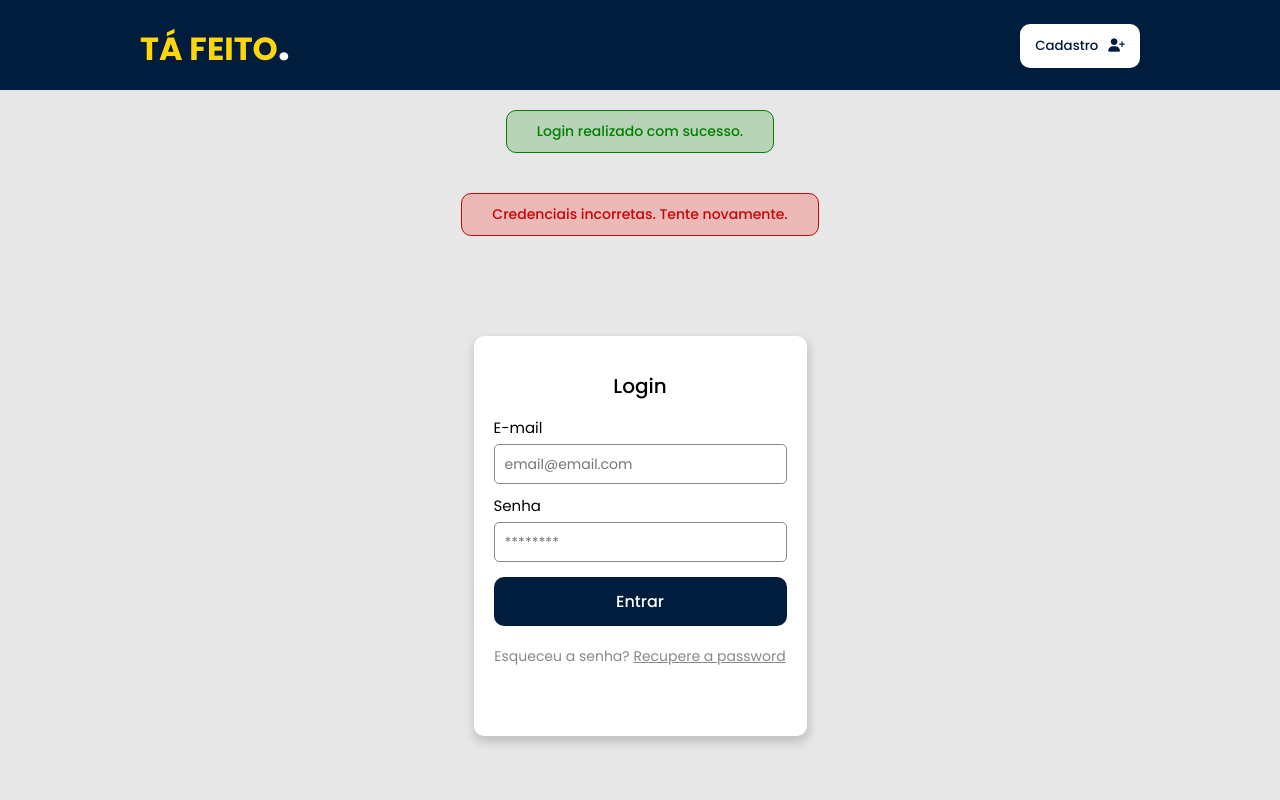
After one commit to jvsmatos/tafeito-personal-project, a PHP site: page /login.html in a window 1280 px wide. The commit adds this page. Run offline with PHP 8.4, Linux system fonts and the light colour scheme; some libraries are stand-ins or nearby versions.

Commit message:
2nd version, adding more features and user panel

```diff
--- /dev/null
+++ b/css/panel.css
@@ -0,0 +1,251 @@
+/* ------ FONT LINK ----- */
+@import url('https://fonts.googleapis.com/css2?family=Poppins:ital,wght@0,100;0,200;0,300;0,400;0,500;0,600;0,700;0,800;0,900;1,100;1,200;1,300;1,400;1,500;1,600;1,700;1,800;1,900&display=swap');
+
+
+/* ------ VARIABLES ----- */
+:root{
+    --body-color: rgb(250, 250, 250);
+    --color-white: rgb(255, 255, 255);
+
+    --text-color-second: #001D3D;
+    --text-color-third: #FFD60A;
+
+    --first-color: #001D3D;
+    --first-color-hover: #001D3D;
+
+    --second-color: #FFD60A;
+    --third-color: #E0A500;
+    --fourth-color:#000814;
+    --fith-color: #E7E7E7;
+    --first-shadow-color: rgba(0, 0, 0, 0.15);
+}
+
+/* ------ BASE ----- */
+*{
+    margin: 0;
+    padding: 0;
+    box-sizing: border-box;
+    font-family: 'Poppins', sans-serif;
+}
+
+/* ------ SMOOTH SCROLL ----- */
+html{
+    scroll-behavior: smooth;
+}
+
+
+/* ------ CHANGE SCROLL BAR DESIGN ----- */
+::-webkit-scrollbar{
+    width: 10px;
+    border-radius: 25px;
+}
+
+::-webkit-scrollbar-track{
+    background: #F1f1f1;
+}
+
+::-webkit-scrollbar-thumb{
+    background: #CCC;
+    border-radius: 30px;
+}
+
+::-webkit-scrollbar-thumb:hover{
+    background: #BBB;
+}
+
+
+/* ------ GLOBAL SETTINGS ----- */
+fieldset{
+    border: 0;
+}
+
+/* ------ CONTAINER ----- */
+.wrapper{
+    width: 100%;
+    padding-top:90px;
+    min-height: 100vh;
+    background: var(--fith-color);
+}
+
+.container{
+    width: 100%;
+    position: relative;
+}
+
+.main-container{
+    max-width: 1000px;
+    margin:0 auto;
+    display: flex;
+    flex-direction: column;
+    justify-content: center;
+    align-items: center;
+}
+
+
+/* ------ REUSABLES COMPONENTS ----- */
+.btn{
+    font-weight: 500;
+    padding: 12px 15px;
+    background: var(--color-white);
+    border: none;
+    border-radius: 10px;
+    cursor: pointer;
+    transition: .4s;
+    color: var(--first-color);
+}
+
+.btn2{
+    font-weight: 500;
+    padding: 12px 15px;
+    background: var(--first-color);
+    border: none;
+    border-radius: 10px;
+    cursor: pointer;
+    transition: .4s;
+    color: var(--color-white);
+}
+
+.ok{
+    border: 1px solid green;
+    background: rgba(0, 128, 0, 0.2);
+    color: green;
+    font-weight: 500;
+    border-radius: 10px;
+    padding: 10px 30px;
+    text-align: center;
+    margin-block:20px;
+    font-size: 14px;
+}
+
+.error{
+    border: 1px solid rgb(202, 3, 3);
+    background: rgba(255, 0, 0, 0.2);
+    color: rgb(202, 3, 3);
+    font-weight: 500;
+    border-radius: 10px;
+    padding: 10px 30px;
+    text-align: center;
+    margin-block:20px;
+    font-size: 14px;
+}
+
+.btn:hover, .btn2:hover{
+    color: var(--first-color);
+    background: var(--second-color);
+}
+
+.btn>i{
+    margin-left:10px;
+}
+
+/* ------ NAVIGATION ----- */
+nav{
+    position: fixed;
+    display: flex;
+    width: 100%;
+    height: 90px;
+    line-height: 90px;
+    background: var(--first-color);
+    padding-inline: 10vw;
+    transition: .3s;
+    z-index: 100;
+    justify-content: center;
+}
+
+.header-container{
+    width: 1000px;
+    display: flex;
+    justify-content: space-between;
+}
+
+.nav-logo{
+    position: relative;
+}
+
+.nav-logo a{
+    text-decoration: none;
+}
+
+.nav-name{
+    width: 150px;
+    font-size: 32px;
+    font-weight: bolder;
+    text-transform: uppercase;
+    color: var(--second-color);
+}
+
+.nav-logo span{
+    font-size: 1.35em;
+    color: var(--color-white);
+}
+
+/* ------ LOGIN FORM ----- */
+.login-form{
+    max-width: 400px;
+    min-height: 400px;
+    background: var(--color-white);
+    box-shadow: 1px 5px 8px 2px var(--first-shadow-color);
+    border-radius: 10px;
+    padding: 20px;
+    margin-top: 10vh;
+}
+
+.login-form fieldset{
+    display: flex;
+    flex-direction: column;
+    gap: 10px;
+}
+
+.login-form legend{
+    font-size: 20px;
+    font-weight: 500;
+    text-align: center;
+    padding-block: 15px;
+}
+
+.login-form p, a{
+    text-align: center;
+    margin-block: 10px;
+    font-size: 14px;
+    color: #888888;
+}
+
+.login-form p a:hover{
+    color: var(--first-color);
+}
+
+.form-group{
+    display: flex;
+    flex-direction: column;
+    width: 100%;
+}
+
+.form-group label{
+    font-size: 15px;
+    margin-bottom: 5px;
+}
+
+.login-btn{
+    font-size: 16px;
+    margin-top:5px;
+}
+
+.input-field{
+    height: 40px;
+    border: 1px solid #888888;
+    background: #ffffffce;
+    outline: none;
+    font-size: 14px;
+    border-radius: 5px;
+    padding-inline: 10px;
+    color: black;
+}
+
+.input-field:focus{
+    border: 1px solid black;
+}
+
+/* ----- MEDIA QUERY == 1024px / RESPONSIVE ----- */
+@media only screen and (max-width: 1023px) {
+
+}
--- a/js/script.js
+++ b/js/script.js
@@ -1,4 +1,4 @@
-window.onload = setTimeout(() => alert('Bem vindo!'), 5000)
+//window.onload = setTimeout(() => alert('Bem vindo!'), 5000)
 
 /* ----- NAVIGATION RESPONSIVE MENU ----- */
     function menuFunction(){
@@ -26,16 +26,21 @@ window.onload = setTimeout(() => alert('Bem vindo!'), 5000)
 
     function headerShadow(){
         const navHeader = document.getElementById("header");
+        const navMenu   = document.getElementsByClassName("nav-menu")[0];
 
         if(document.body.scrollTop > 50 || document.documentElement.scrollTop > 50){
 
             navHeader.style.boxShadow   = "0 2px 6px rgba(0, 0, 0, 0.2)";
             navHeader.style.height      = "70px";
             navHeader.style.lineHeight  = "70px";
+            navMenu.style.top           = "70px";
+            navMenu.style.height        = "92vh";
         }else{
             navHeader.style.boxShadow   = "none";
             navHeader.style.height      = "90px";
             navHeader.style.lineHeight  = "90px";
+            navMenu.style.top           = "90px";
+            navMenu.style.height        = "90vh";
         }
     }
 
--- /dev/null
+++ b/login.html
@@ -0,0 +1,62 @@
+<!DOCTYPE html>
+<html lang="en">
+<head>
+    <meta charset="UTF-8">
+    <meta name="viewport" content="width=device-width, initial-scale=1.0">
+    <title>TáFeito - Nunca foi tão fácil conseguir bons profissionais!</title>
+
+    <link rel="stylesheet" href="css/panel.css">
+    <script src="https://kit.fontawesome.com/3c8c59d717.js" crossorigin="anonymous"></script>
+
+    <link rel="shortcut icon" href="images/TF.png" type="image/x-icon">
+
+</head>
+<body>
+
+    <div class="container">
+    <!-- HEADER -->
+        <nav id="header">
+            <div class="header-container">
+                <div class="nav-logo">
+                    <a href="index.html">
+                        <p class="nav-name">Tá Feito<span>.</span></p>
+                    </a>
+                </div>
+
+                <div class="nav-button">
+                    <button class="btn">Cadastro<i class="fa-solid fa-user-plus"></i></button>
+                </div>
+            </div>
+        </nav>
+
+        <!-- MAIN -->
+        <main class="wrapper">
+            <!-- LOGIN FORM -->
+            <div class="main-container">
+                <span class="ok">Login realizado com sucesso.</span>
+                <span class="error">Credenciais incorretas. Tente novamente.</span>
+                <form action="" class="login-form">
+                    <fieldset>
+                        <legend>Login</legend>
+                        <div class="form-group">
+                            <label for="email">E-mail</label>
+                            <input type="text" id="email" placeholder="email@email.com" class="input-field" required>
+                        </div>
+                        <div class="form-group">
+                            <label for="pass">Senha</label>
+                            <input type="password" id="pass" placeholder="********" class="input-field" required>
+                        </div>
+                        <div class="form-group">
+                            <input type="submit" class="btn2 login-btn" value="Entrar">
+                        </div>
+                        <p>Esqueceu a senha?  <a href="#">Recupere a password</a></p>
+                    </fieldset>
+                </form>
+            </div>
+        </main>
+    </div>
+
+    <!-- MAIN JS -->
+    <script src="js/script.js"></script>
+</body>
+</html>
```
Also changed, not shown: cadastro.html (added, +68 -0 lines), css/style.css (+24 -9 lines), index.html (+11 -1 lines), print-tafeito.png (added).
